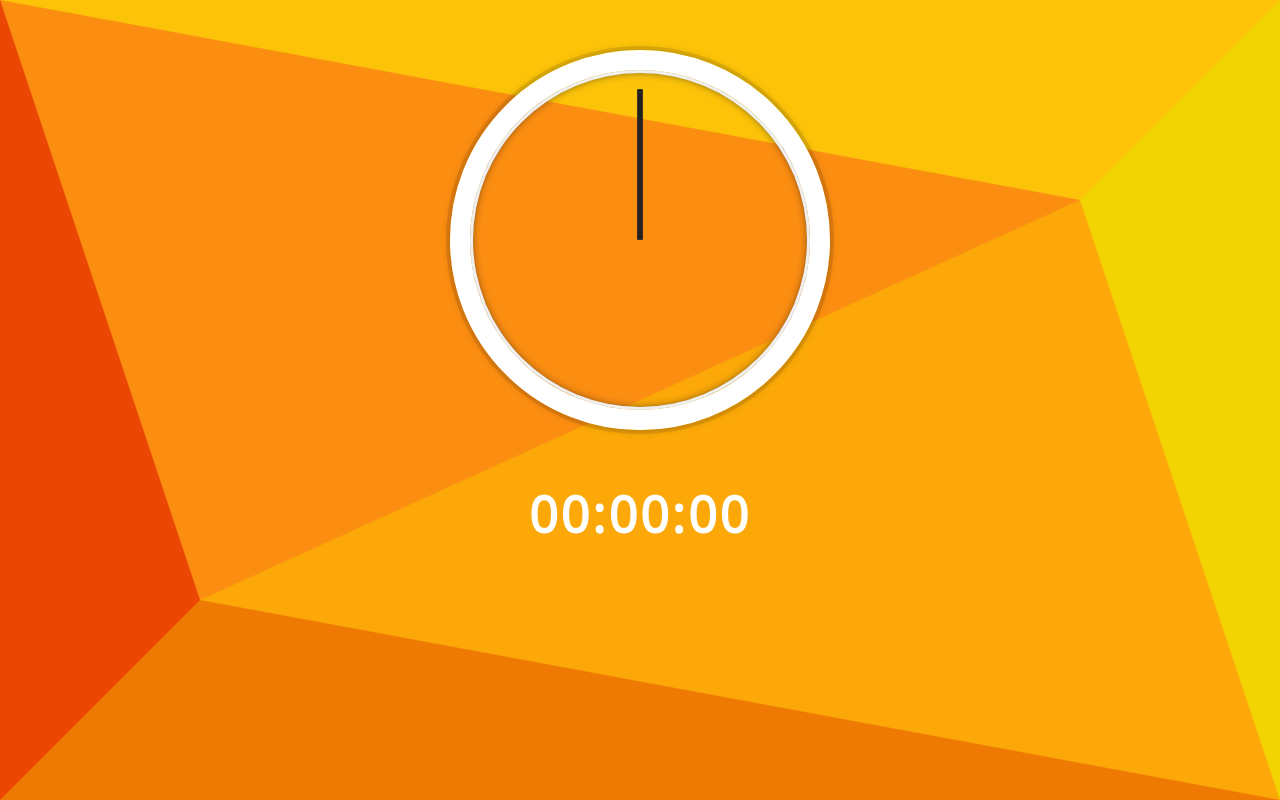
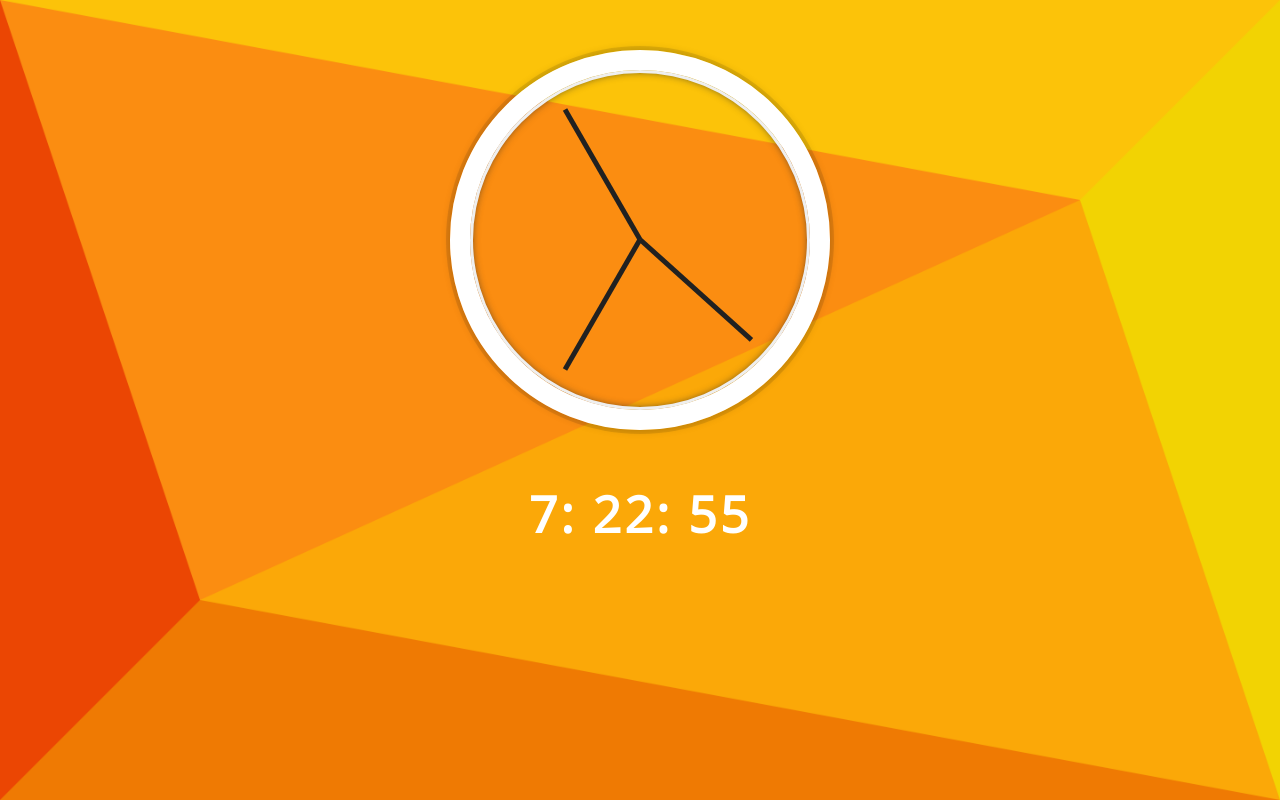
Before and after one commit to CrAvila16180/02-js-clock, a plain HTML site: page index.html in a window 1280 px wide. Drawn offline with Linux system fonts and the light colour scheme.

Commit message:
Make hands move

```diff
--- a/index.html
+++ b/index.html
@@ -23,7 +23,9 @@
     </div>
 
     <div class="textHour">
-        00:00:00
+        <span id="hourDisplay"></span>
+        <span id="minuteDisplay"></span>
+        <span id="secondDisplay"></span>
     </div>
 
         <script src="main.js"></script>
--- a/main.js
+++ b/main.js
@@ -0,0 +1,50 @@
+const log = (content) => console.log(content);
+
+const secondHand = document.querySelector('.second-hand');
+const minuteHand = document.querySelector('.min-hand');
+const hourHand = document.querySelector('.hour-hand');
+
+let hourDisplay = document.querySelector('#hourDisplay');
+let minuteDisplay = document.querySelector('#minuteDisplay');
+let secondDisplay = document.querySelector('#secondDisplay');
+
+let textHour = document.querySelector('.textHour');
+
+let moveSeconds = (now) => {
+    const seconds = now.getSeconds();
+    const secondsDegrees = ((seconds/60)*360) + 90;
+    secondHand.style.transform = `rotate(${secondsDegrees}deg)`;
+
+    secondDisplay.textContent = `${seconds}`
+}
+
+let moveMinutes = (now) => {
+    const minutes = now.getMinutes();
+    const minutesDegrees = ((minutes/60)*360) + 90;
+    minuteHand.style.transform = `rotate(${minutesDegrees}deg)`;
+    log(minutes);
+    minuteDisplay.textContent = `${minutes}:`;
+
+}
+
+let moveHours = (now) => {
+    const hours = now.getHours();
+    const hoursDegrees = ((hours/12)*360) + 90;
+    hourHand.style.transform = `rotate(${hoursDegrees}deg)`;
+    log(hours);
+    hourDisplay.textContent = `${hours}:`;
+
+}
+
+let setDate = () => {
+
+    const now = new Date();
+    moveSeconds(now);
+    moveMinutes(now);
+    moveHours(now);
+
+    textHour.textContent = `${hours}:${minutes}:${seconds}`;
+
+};
+
+setInterval(setDate, 1000);
```
